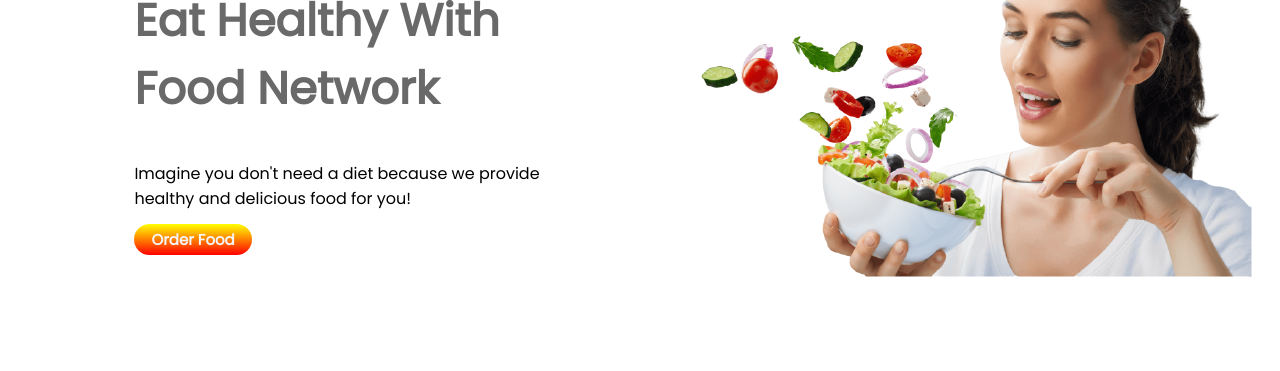
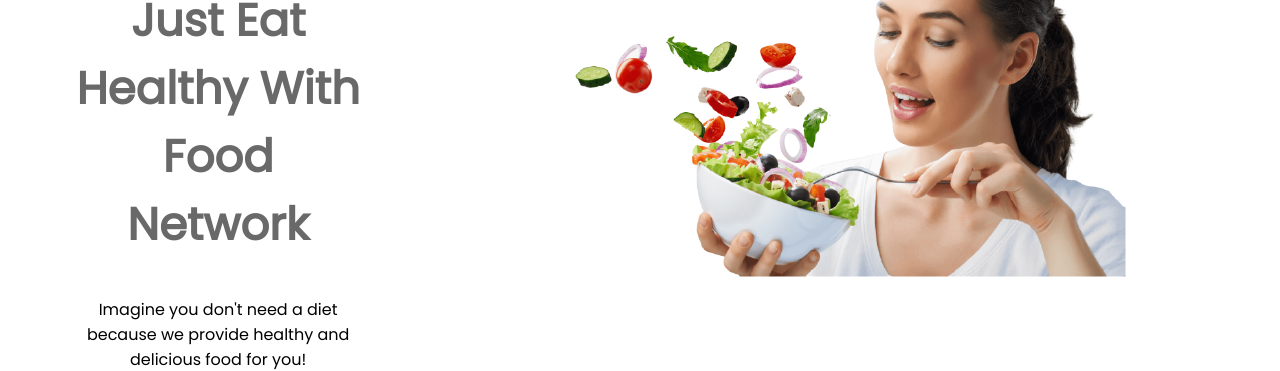
Before and after one commit to Rafiki3579/yes-i-am-foody, a plain HTML site: page index.html in a window 1280 px wide. Shown: the part 126-497 px from the top of the page. Drawn offline with Linux system fonts and the light colour scheme.

Commit message:
alignment adjusted

```diff
--- a/style.css
+++ b/style.css
@@ -16,9 +16,10 @@ display: flex;
 
 .pic{
     width: 50%;
-
-   padding-left:10%;
+   padding-right: 10%;
+   padding-left:5%;
    padding-bottom: 5%;
+   text-align: center;
 
 
 }
```
